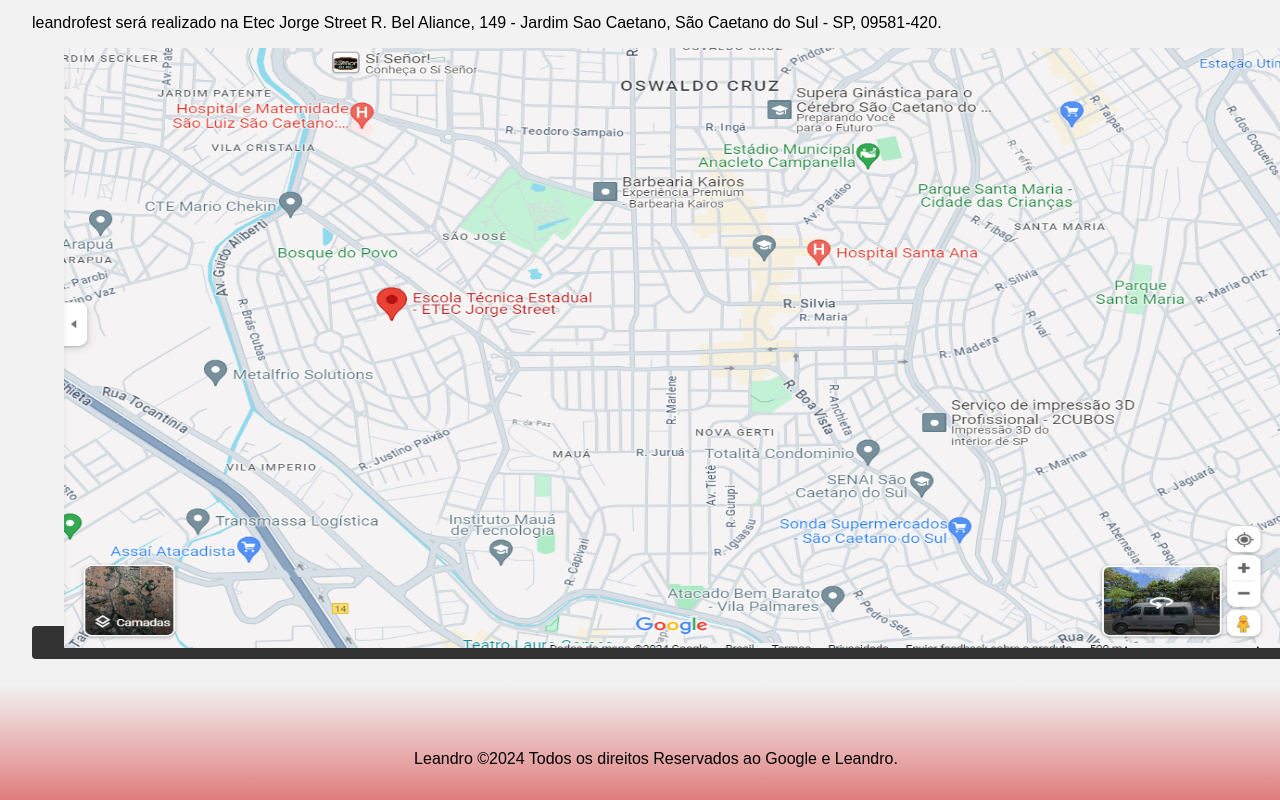
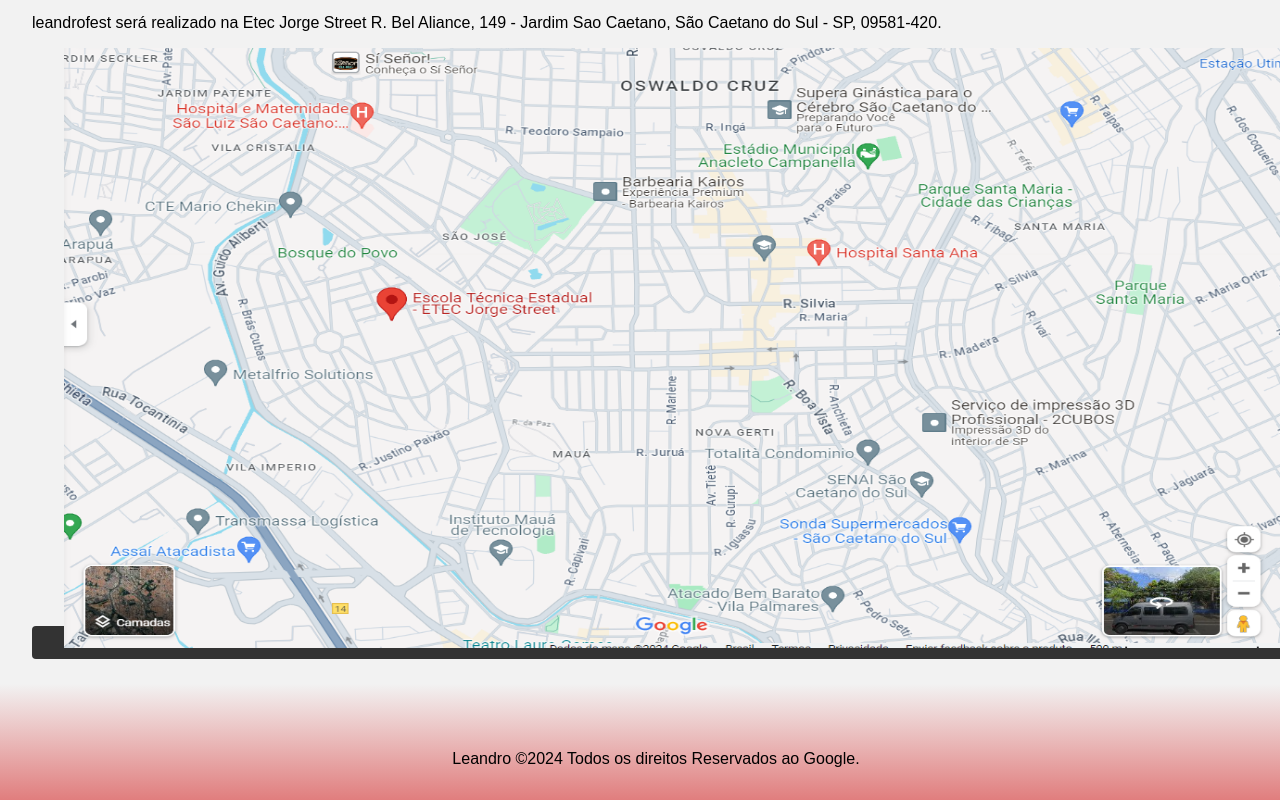
Before and after one commit to OGeneralleo/testefim, a plain HTML site: page index.html in a window 1280 px wide. Shown: the part 1434-2234 px from the top of the page. Drawn offline with Linux system fonts and the light colour scheme; files whose address does not match are found by name.

Commit message:
Update index.html

```diff
--- a/index.html
+++ b/index.html
@@ -52,7 +52,7 @@
 		</a>
 	</section>
 	<footer>
-	 <p>Leandro ©2024 Todos os direitos Reservados ao Google e Leandro. </p>
+	 <p>Leandro ©2024 Todos os direitos Reservados ao Google. </p>
 	</footer>
 </body>
 </html>
```
